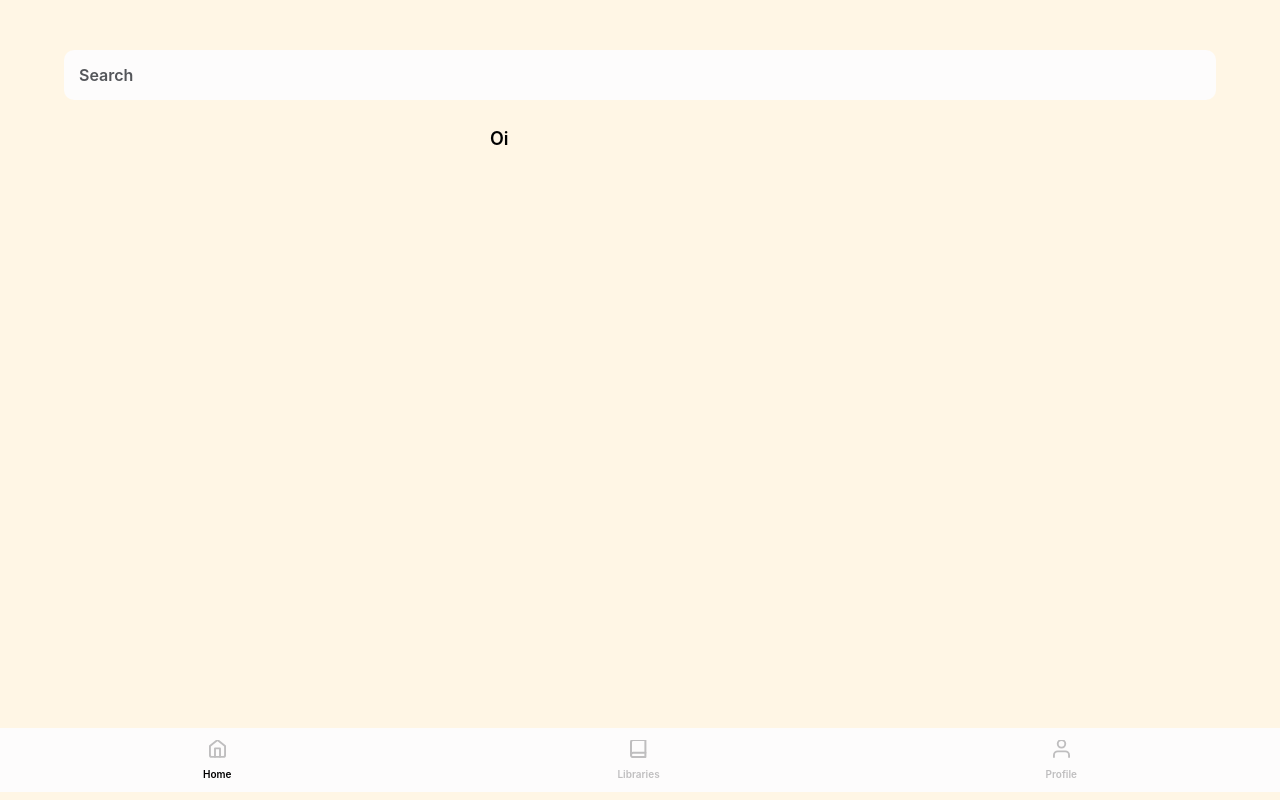
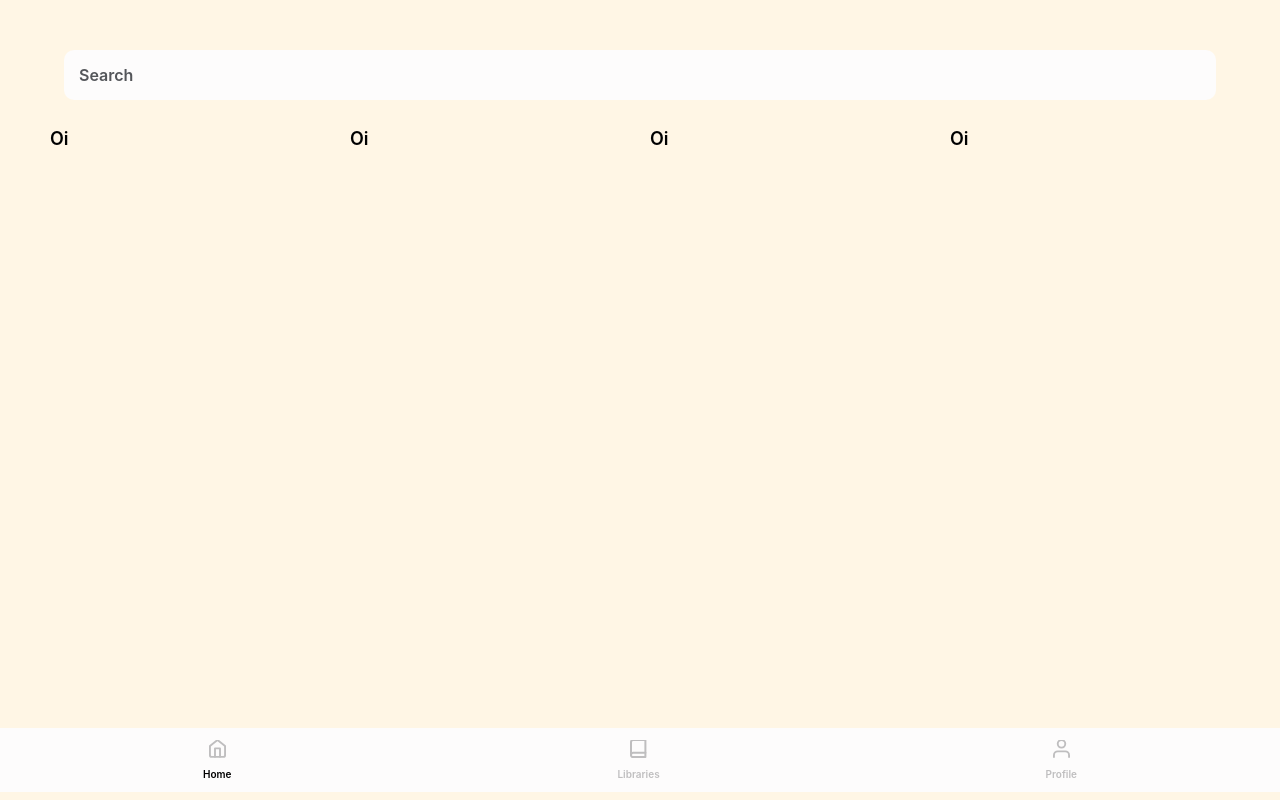
Before and after one commit to CRamos132/book-platform, a React (Create React App) app: page / in a window 1280 px wide. Built offline with nearby package versions, Linux system fonts and the light colour scheme.

Commit message:
added horizontal scroll to landing

```diff
--- a/src/pages/Landing.tsx
+++ b/src/pages/Landing.tsx
@@ -5,6 +5,7 @@ import Input from '../components/atoms/Input/Input'
 import BottomNav from '../components/atoms/BottomNav/BottomNav';
 import Main from '../components/templates/Main/Main';
 import NavMenu from '../components/molecules/NavMenu/NavMenu';
+import HorizontalScroll from '../components/atoms/HorizontalScroll/HorizontalScroll';
 
 const Landing: React.FC = () => {
   const [value, setValue] = useState('')
@@ -24,7 +25,12 @@ const Landing: React.FC = () => {
   return (
     <Main
       top={<Input type='search' onChange={handleChange} value={value} name='quey' placeholder='Search' />}
-      body={<div style={{height: '50px', width: '300px', display: 'inline-block'}}>Oi</div>}
+      body={<HorizontalScroll>
+          <div style={{height: '50px', width: '300px', display: 'inline-block'}}>Oi</div>
+          <div style={{height: '50px', width: '300px', display: 'inline-block'}}>Oi</div>
+          <div style={{height: '50px', width: '300px', display: 'inline-block'}}>Oi</div>
+          <div style={{height: '50px', width: '300px', display: 'inline-block'}}>Oi</div>
+      </HorizontalScroll>}
       bottom={<NavMenu active='home' />}
     />
   );
```
